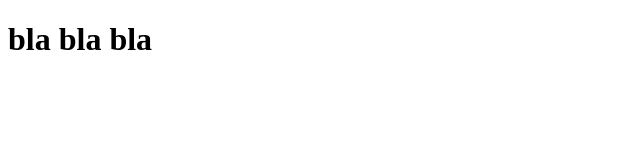
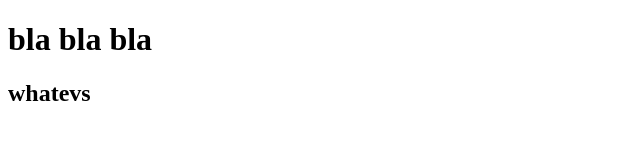
Before and after one commit to Mistralia/git-one, a website: page index.html in a window 1280 px wide. Shown: the whole page, without its empty margins (0-640 px from the left). Drawn offline with Linux system fonts and the light colour scheme.

Commit message:
added h2

```diff
--- a/index.html
+++ b/index.html
@@ -9,6 +9,7 @@
 
 <body>
     <h1>bla bla bla</h1>
+    <h2>whatevs</h2>
 </body>
 
 </html>
```
